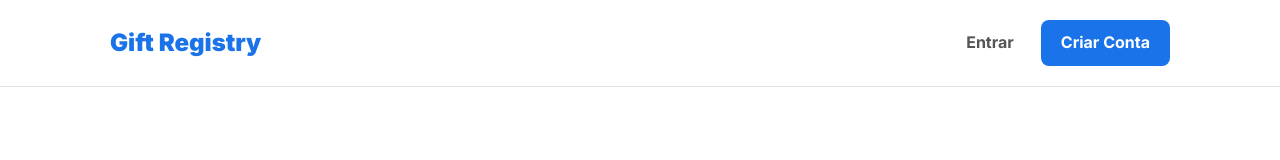
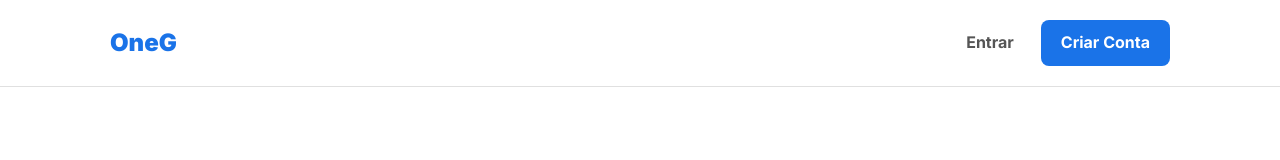
Before and after one commit to EduardoCOliveira-tech/OneG, a plain HTML site: page index.html in a window 1280 px wide. Shown: the top 160 px of the page. Drawn offline with Linux system fonts and the light colour scheme.

Commit message:
Change title and logo to 'OneG'

```diff
--- a/index.html
+++ b/index.html
@@ -3,7 +3,7 @@
 <head>
     <meta charset="UTF-8">
     <meta name="viewport" content="width=device-width, initial-scale=1.0">
-    <title>Gift Registry - Suas Listas de Presentes</title>
+    <title>OneG</title>
     <link rel="stylesheet" href="css/telaum_style.css">
     <link rel="website icon" type="png" href="IMG/Smartwall-2.png">
     <link href="https://fonts.googleapis.com/css2?family=Inter:wght@400;700;900&display=swap" rel="stylesheet">
@@ -11,7 +11,7 @@
 <body>
     <header class="navbar">
         <div class="container">
-            <a href="#" class="logo">Gift Registry</a>
+            <a href="#" class="logo">OneG</a>
             <nav>
                 <a href="login.html" class="nav-link">Entrar</a>
                 <a href="criar_conta.html" class="btn-primary">Criar Conta</a>
```
